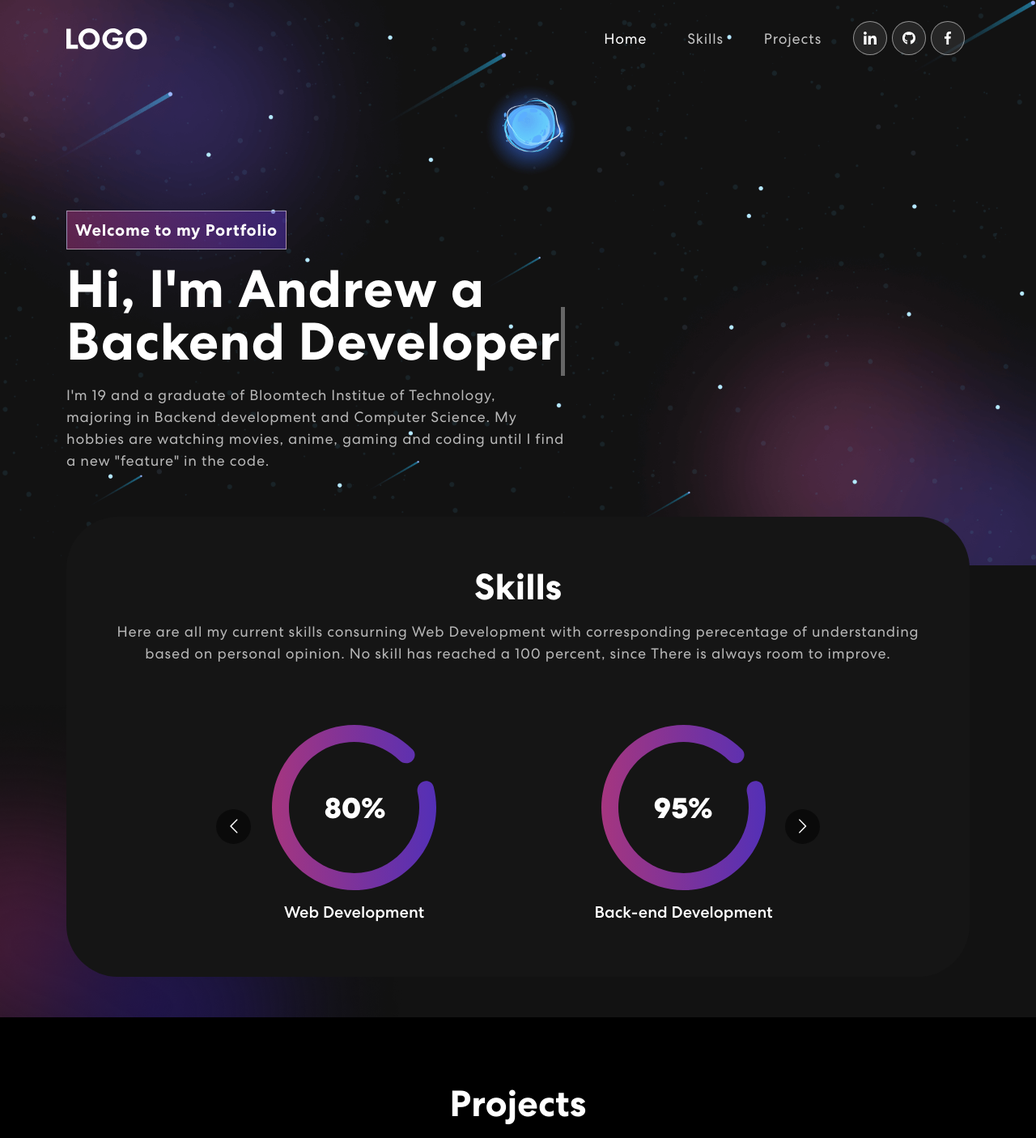
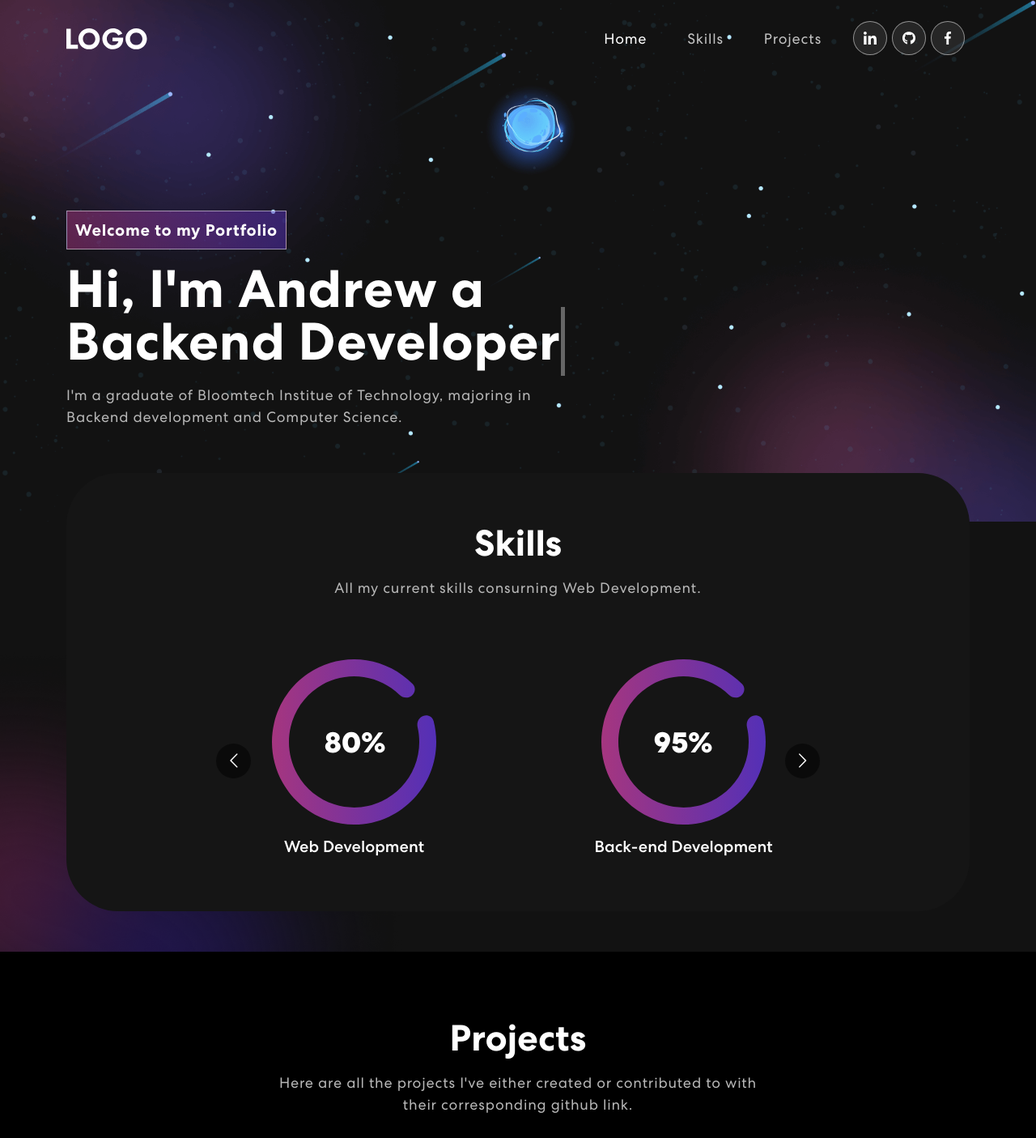
Before and after one commit to AndrewL14/AndrewLam14.github.io, a React (Create React App) app: page / in a window 1280 px wide. Shown: the top 1405 px of the page at 81% size. Built offline with nearby package versions, Linux system fonts and the light colour scheme.

Commit message:
re-did paragraphs and updated readme.

```diff
--- a/src/components/Banner.js
+++ b/src/components/Banner.js
@@ -25,9 +25,8 @@ export const Banner = () => {
               <div className={isVisible ? "animate__animated animate__fadeIn" : ""}>
                 <span className="tagline">Welcome to my Portfolio</span>
                 <h1>{`Hi, I'm Andrew`} <span className="txt-rotate" dataPeriod="1000" data-rotate='["Back-end Devloper]'>a Backend Developer<span className="wrap">{text}</span></span></h1>
-                  <p>I'm 19 and a graduate of Bloomtech Institue of Technology, majoring in Backend development and Computer
-                    Science. My hobbies are watching movies, anime, gaming and coding until I find a new "feature"
-                    in the code.</p>
+                  <p>I'm a graduate of Bloomtech Institue of Technology, majoring in Backend development and Computer
+                    Science.</p>
               </div>}
             </TrackVisibility>
           </Col>
--- a/src/components/Contact.js
+++ b/src/components/Contact.js
@@ -39,9 +39,8 @@ export const Contact = () => {
   return (
     <section className="contact" id="connect">
       <Container>
-
-
-
+        <Row className="align-items-center">
+          <Col size={12} md={6}>
             <TrackVisibility>
               {({ isVisible }) =>
                 <div className={isVisible ? "animate__animated animate__fadeIn" : ""}>
@@ -61,8 +60,8 @@ export const Contact = () => {
                   </div>
               </div>}
             </TrackVisibility>
-
-
+          </Col>
+        </Row>
       </Container>
     </section>
   )
--- a/src/components/Projects.js
+++ b/src/components/Projects.js
@@ -57,7 +57,7 @@ export const Projects = () => {
               {({ isVisible }) =>
               <div className={isVisible ? "animate__animated animate__fadeIn": ""}>
                 <h2>Projects</h2>
-                <p>Here are all the projects I've either created or contributed to with their corresponding github link. Note: the pictures are the same because I'm a developer not an artist</p>
+                <p>Here are all the projects I've either created or contributed to with their corresponding github link.</p>
                 <Tab.Container id="projects-tabs" defaultActiveKey="first">
                   <Nav variant="pills" className="nav-pills mb-5 justify-content-center align-items-center" id="pills-tab">
                     <Nav.Item>
--- a/src/components/Skills.js
+++ b/src/components/Skills.js
@@ -9,7 +9,6 @@ import colorSharp from "../assets/img/color-sharp.png";
 export const Skills = () => {
     const responsive = {
       superLargeDesktop: {
-        // the naming can be any, depends on you.
         breakpoint: { max: 4000, min: 3000 },
         items: 5
       },
@@ -34,7 +33,7 @@ export const Skills = () => {
                   <div className="col-12">
                       <div className="skill-bx wow zoomIn">
                           <h2>Skills</h2>
-                          <p>Here are all my current skills consurning Web Development with corresponding perecentage of understanding based on personal opinion. No skill has reached a 100 percent, since There is always room to improve.</p>
+                          <p>All my current skills consurning Web Development.</p>
                           <Carousel responsive={responsive} infinite={true} className="owl-carousel owl-theme skill-slider">
                               <div className="item">
                                   <img src={meter2} alt="Image" />
```
Also changed, not shown: 1 other file (tests, documents, lock files or other folders).
